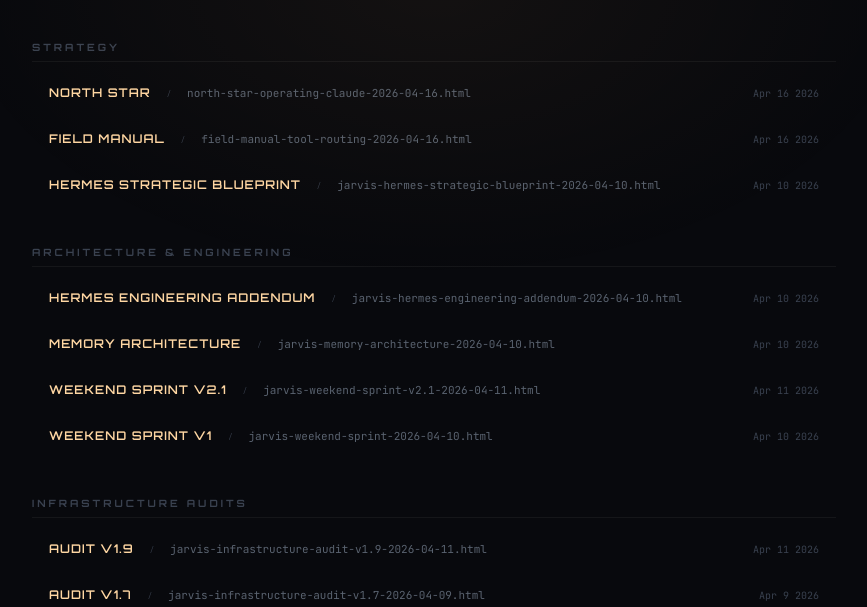
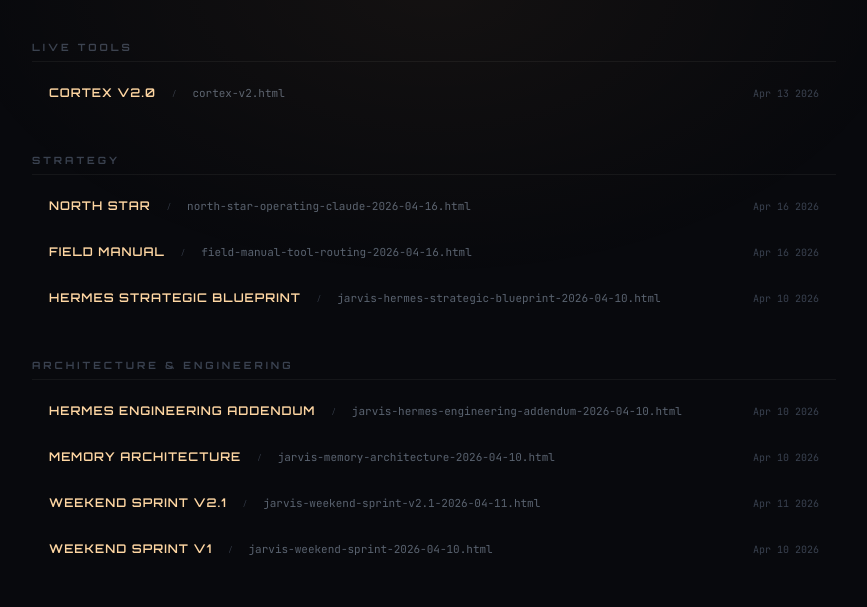
Before and after one commit to philbelue/jarvis, a plain HTML site: page index.html in a window 1280 px wide. Shown: the part 116-723 px from the top of the page, without its empty margins (206-1073 px from the left). Drawn offline with Linux system fonts and the light colour scheme.

Commit message:
Add Cortex v2.0 to index

```diff
--- a/index.html
+++ b/index.html
@@ -144,6 +144,17 @@ footer a:hover { color: var(--gold); }
   </div>
 
   <div class="section">
+    <div class="section-label">Live Tools</div>
+
+    <a class="link-row" href="https://philbelue.github.io/jarvis/cortex-v2.html" target="_blank">
+      <span class="link-title">Cortex v2.0</span>
+      <span class="link-sep">/</span>
+      <span class="link-url">cortex-v2.html</span>
+      <span class="link-date">Apr 13 2026</span>
+    </a>
+  </div>
+
+  <div class="section">
     <div class="section-label">Strategy</div>
 
     <a class="link-row" href="https://philbelue.github.io/jarvis/north-star-operating-claude-2026-04-16.html" target="_blank">
```
